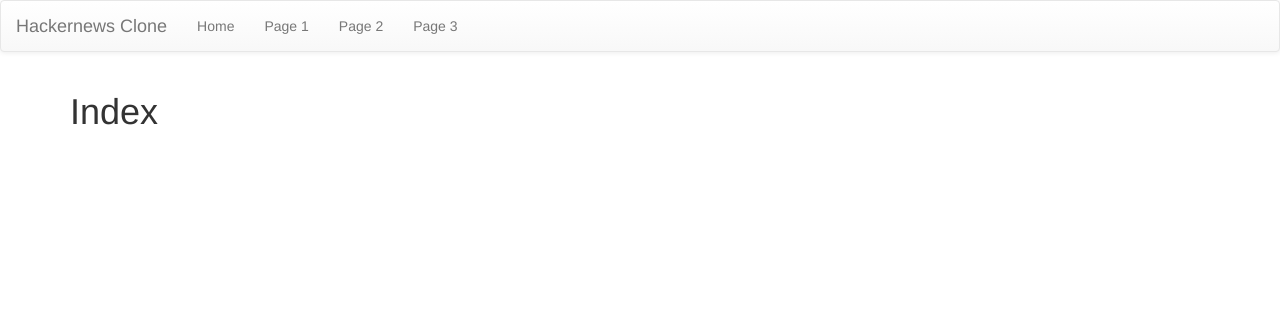
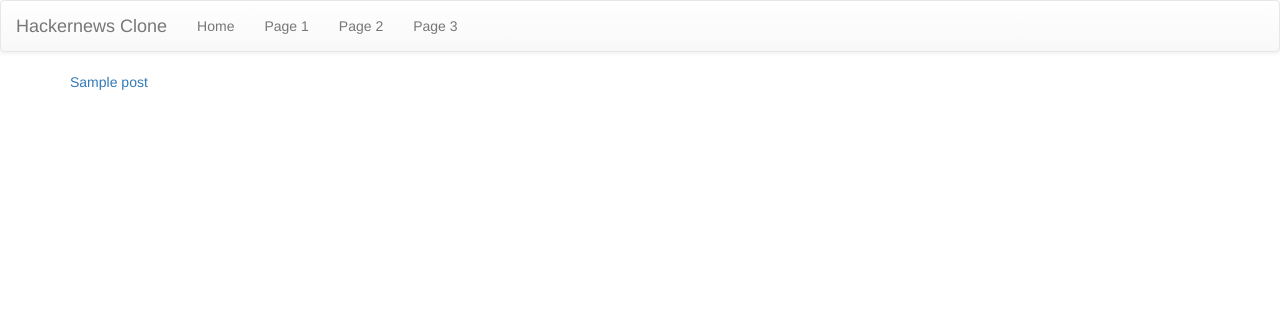
Before and after one commit to bkavanagh/dj-hackernews-clone, a Django app: page /posts/ in a window 1280 px wide. Shown: the top 312 px of the page. Run offline with Django 3.2, Linux system fonts and the light colour scheme; tables that the repository leaves empty hold one stand-in row (values such as "Sample post"); some libraries are stand-ins or nearby versions.

Commit message:
Update templates

```diff
--- a/hn_clone/posts/templates/posts/index.html
+++ b/hn_clone/posts/templates/posts/index.html
@@ -5,5 +5,7 @@
 {% endblock title %}
 
 {% block content %}
-    <h1>Index</h1>
+    {% for post in posts_list %}
+        <a href="{% url 'posts:detail' id=post.id  %}">{{ post.title }}</a>
+    {% endfor %}
 {% endblock content %}
```
Also changed, not shown: hn_clone/posts/templates/posts/detail.html (added, +16 -0 lines), hn_clone/posts/templates/posts/about.html (added), hn_clone/posts/templates/posts/submit.html (added).
